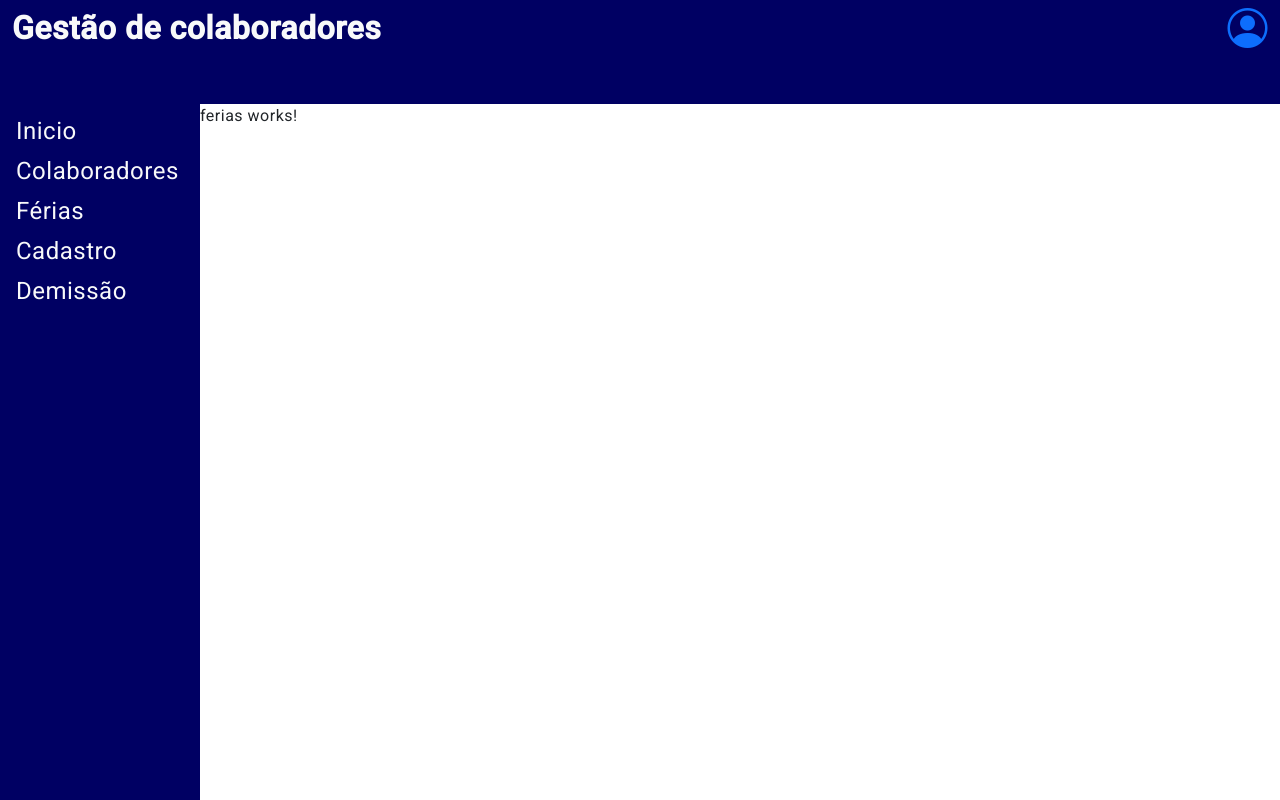
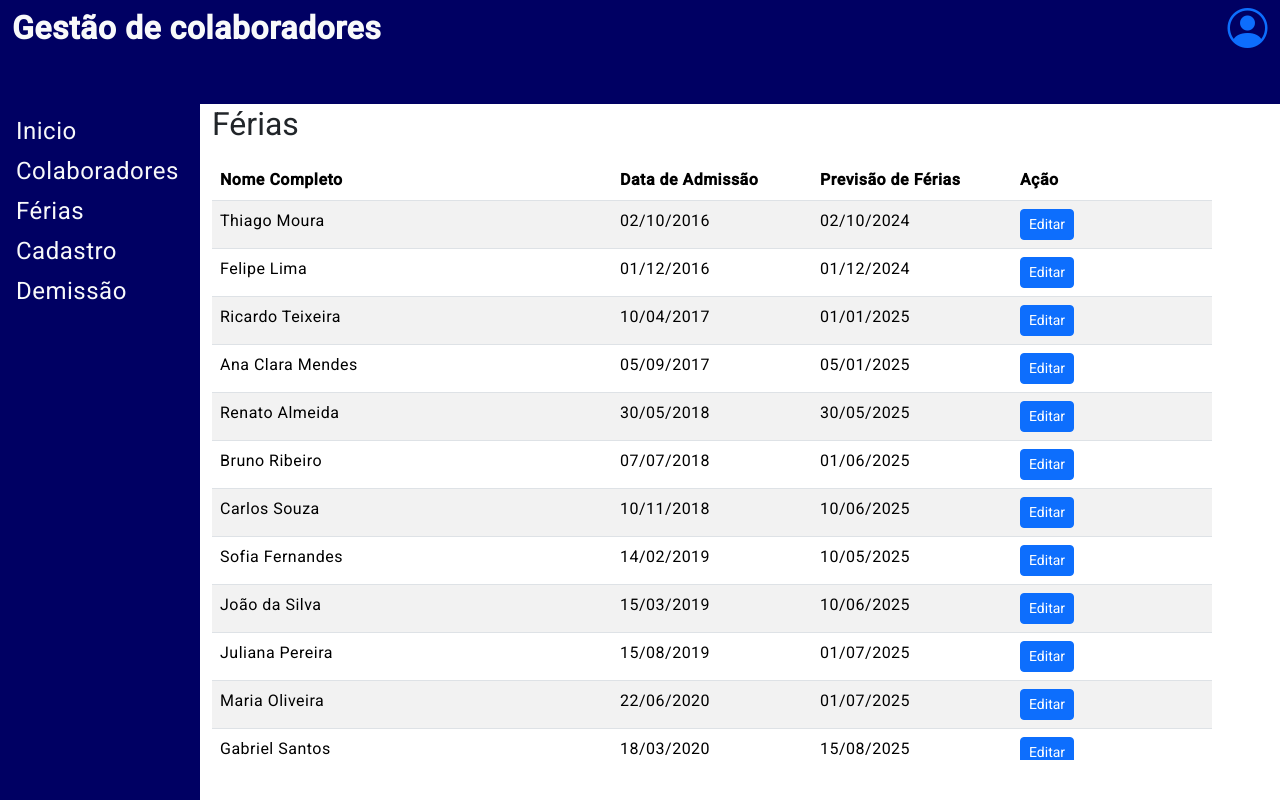
Before and after one commit to Igaro-Franklin/colaboradores, an Angular app: page /ferias in a window 1280 px wide. Built offline with nearby package versions, Linux system fonts and the light colour scheme.

Commit message:
Criou a parte do front da tabela de férias

```diff
--- a/src/app/ferias/ferias.component.css
+++ b/src/app/ferias/ferias.component.css
@@ -0,0 +1,13 @@
+#tabelaFerias{
+    max-height: 75vh;
+    overflow-y: auto;
+    display: block;
+}
+
+th{
+    width: 200px;
+}
+
+.tdNome{
+    width: 400px;
+}
--- a/src/app/ferias/ferias.component.html
+++ b/src/app/ferias/ferias.component.html
@@ -1 +1,115 @@
-<p>ferias works!</p>
+<div class="container">
+    <h4>Férias</h4>
+
+    <div>
+        <table id="tabelaFerias" class="table table-striped">
+            <thead>
+              <tr>
+                <th>Nome Completo</th>
+                <th>Data de Admissão</th>
+                <th>Previsão de Férias</th>
+                <th>Ação</th>
+              </tr>
+            </thead>
+            <tbody>
+              <tr>
+                <td class="tdNome">Thiago Moura</td>
+                <td>02/10/2016</td>
+                <td>02/10/2024</td>
+                <td><button class="btn btn-primary btn-sm">Editar</button></td>
+              </tr>
+              <tr>
+                <td class="tdNome">Felipe Lima</td>
+                <td>01/12/2016</td>
+                <td>01/12/2024</td>
+                <td><button class="btn btn-primary btn-sm">Editar</button></td>
+              </tr>
+              <tr>
+                <td class="tdNome">Ricardo Teixeira</td>
+                <td>10/04/2017</td>
+                <td>01/01/2025</td>
+                <td><button class="btn btn-primary btn-sm">Editar</button></td>
+              </tr>
+              <tr>
+                <td class="tdNome">Ana Clara Mendes</td>
+                <td>05/09/2017</td>
+                <td>05/01/2025</td>
+                <td><button class="btn btn-primary btn-sm">Editar</button></td>
+              </tr>
+              <tr>
+                <td class="tdNome">Renato Almeida</td>
+                <td>30/05/2018</td>
+                <td>30/05/2025</td>
+                <td><button class="btn btn-primary btn-sm">Editar</button></td>
+              </tr>
+              <tr>
+                <td class="tdNome">Bruno Ribeiro</td>
+                <td>07/07/2018</td>
+                <td>01/06/2025</td>
+                <td><button class="btn btn-primary btn-sm">Editar</button></td>
+              </tr>
+              <tr>
+                <td class="tdNome">Carlos Souza</td>
+                <td>10/11/2018</td>
+                <td>10/06/2025</td>
+                <td><button class="btn btn-primary btn-sm">Editar</button></td>
+              </tr>
+              <tr>
+                <td class="tdNome">Sofia Fernandes</td>
+                <td>14/02/2019</td>
+                <td>10/05/2025</td>
+                <td><button class="btn btn-primary btn-sm">Editar</button></td>
+              </tr>
+              <tr>
+                <td class="tdNome">João da Silva</td>
+                <td>15/03/2019</td>
+                <td>10/06/2025</td>
+                <td><button class="btn btn-primary btn-sm">Editar</button></td>
+              </tr>
+              <tr>
+                <td class="tdNome">Juliana Pereira</td>
+                <td>15/08/2019</td>
+                <td>01/07/2025</td>
+                <td><button class="btn btn-primary btn-sm">Editar</button></td>
+              </tr>
+              <tr>
+                <td class="tdNome">Maria Oliveira</td>
+                <td>22/06/2020</td>
+                <td>01/07/2025</td>
+                <td><button class="btn btn-primary btn-sm">Editar</button></td>
+              </tr>
+              <tr>
+                <td class="tdNome">Gabriel Santos</td>
+                <td>18/03/2020</td>
+                <td>15/08/2025</td>
+                <td><button class="btn btn-primary btn-sm">Editar</button></td>
+              </tr>
+              <tr>
+                <td class="tdNome">Patrícia Costa</td>
+                <td>05/12/2020</td>
+                <td>05/09/2025</td>
+                <td><button class="btn btn-primary btn-sm">Editar</button></td>
+              </tr>
+              <tr>
+                <td class="tdNome">Larissa Martins</td>
+                <td>20/01/2021</td>
+                <td>01/10/2025</td>
+                <td><button class="btn btn-primary btn-sm">Editar</button></td>
+              </tr>
+              <tr>
+                <td class="tdNome">Beatriz Rocha</td>
+                <td>25/07/2021</td>
+                <td>01/10/2025</td>
+                <td><button class="btn btn-primary btn-sm">Editar</button></td>
+              </tr>
+              <tr>
+                <td class="tdNome">Camila Nogueira</td>
+                <td>30/09/2021</td>
+                <td>01/11/2025</td>
+                <td><button class="btn btn-primary btn-sm">Editar</button></td>
+              </tr>
+            </tbody>
+          </table>
+
+    </div>
+</div>
```
